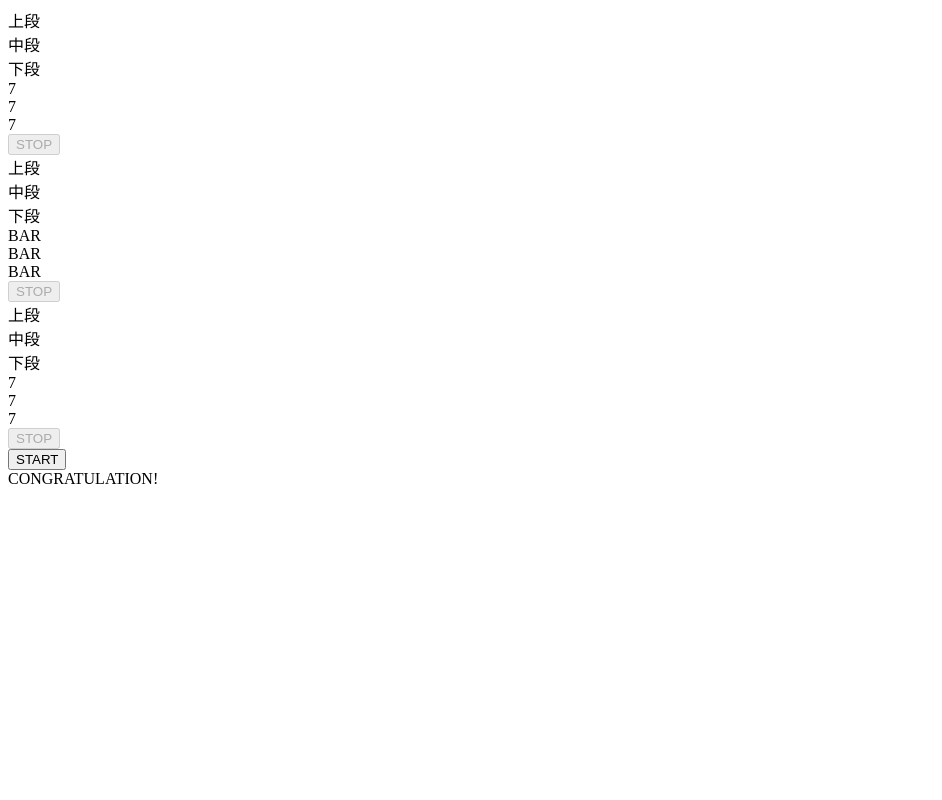
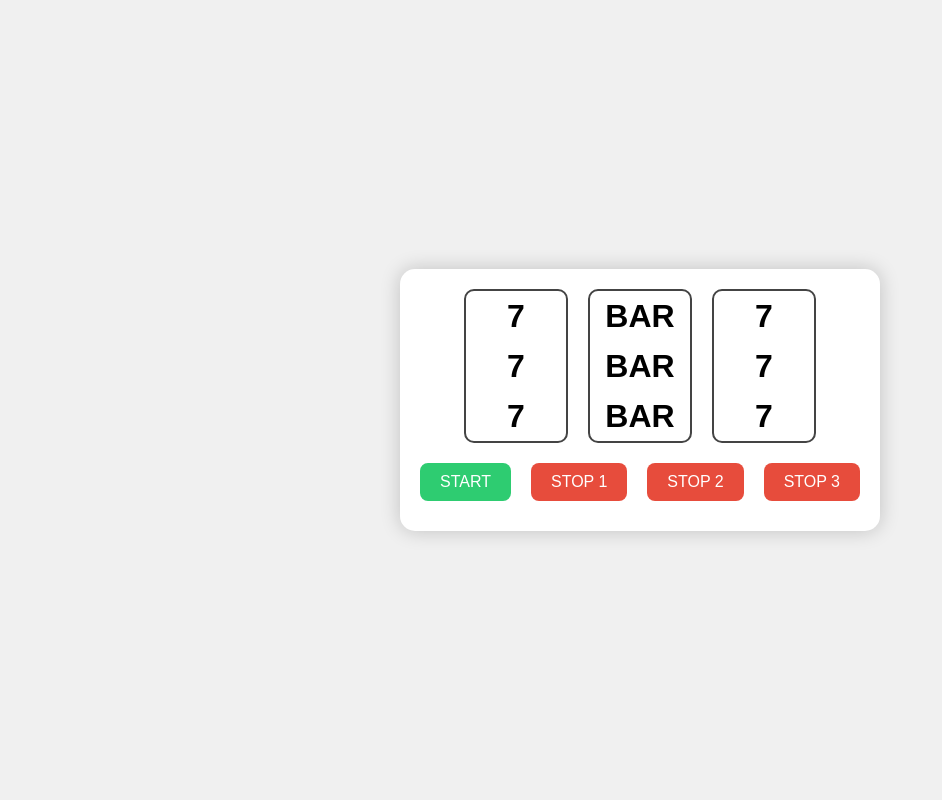
Before and after one commit to hiyokko494/slot-trainer, a plain HTML site: page index.html in a window 1280 px wide. Shown: the whole page, without its empty margins (0-942 px from the left). Drawn offline with Linux system fonts and the light colour scheme.

Commit message:
Add files via upload

```diff
--- a/index.html
+++ b/index.html
@@ -4,102 +4,190 @@
 <head>
   <meta charset="UTF-8" />
   <meta name="viewport" content="width=device-width, initial-scale=1.0"/>
-  <title>スロット ビタ押し練習</title>
+  <title>ビタ押しスロット練習</title>
   <style>
-    /* (Canva-generated CSS styles go here — omitted for brevity) */
+    body {
+      margin: 0;
+      padding: 0;
+      font-family: sans-serif;
+      background: #f0f0f0;
+      display: flex;
+      justify-content: center;
+      align-items: center;
+      height: 100vh;
+    }
+
+    .machine {
+      background: #fff;
+      padding: 20px;
+      border-radius: 15px;
+      box-shadow: 0 0 20px rgba(0,0,0,0.2);
+      text-align: center;
+    }
+
+    .reels {
+      display: flex;
+      justify-content: center;
+      gap: 20px;
+      margin-bottom: 20px;
+    }
+
+    .reel-container {
+      width: 100px;
+      height: 150px;
+      border: 2px solid #444;
+      overflow: hidden;
+      position: relative;
+      border-radius: 10px;
+      background: #fff;
+    }
+
+    .reel {
+      position: absolute;
+      top: 0;
+      width: 100%;
+      animation: scroll 1s linear infinite;
+    }
+
+    .symbol {
+      height: 50px;
+      display: flex;
+      justify-content: center;
+      align-items: center;
+      font-size: 32px;
+      font-weight: bold;
+    }
+
+    .controls {
+      display: flex;
+      justify-content: center;
+      gap: 20px;
+      margin-bottom: 10px;
+    }
+
+    button {
+      padding: 10px 20px;
+      font-size: 16px;
+      border: none;
+      border-radius: 8px;
+      cursor: pointer;
+    }
+
+    .start-btn {
+      background: #2ecc71;
+      color: white;
+    }
+
+    .stop-btn {
+      background: #e74c3c;
+      color: white;
+    }
+
+    .result {
+      font-size: 20px;
+      margin-top: 10px;
+    }
+
+    .message {
+      font-size: 36px;
+      font-weight: bold;
+      color: gold;
+      display: none;
+      margin-top: 20px;
+    }
+
+    @keyframes scroll {
+      0% { top: 0; }
+      100% { top: -1050px; }
+    }
   </style>
 </head>
 <body>
-  <div class="container">
-    <div class="machine">
-      <div class="reels-container">
-        <!-- Reel 1 -->
-        <div class="reel-column">
-          <div class="reel-window">
-            <div class="position-lines">
-              <div class="position-line top"></div>
-              <div class="position-line middle"></div>
-            </div>
-            <div class="position-labels">
-              <div class="position-label">上段</div>
-              <div class="position-label">中段</div>
-              <div class="position-label">下段</div>
-            </div>
-            <div class="reel" id="reel1"></div>
-            <div class="stopped-symbols" id="stopped-symbols1">
-              <div class="stopped-symbol top symbol-blue7" id="stopped-top1">7</div>
-              <div class="stopped-symbol middle symbol-blue7" id="stopped-middle1">7</div>
-              <div class="stopped-symbol bottom symbol-blue7" id="stopped-bottom1">7</div>
-            </div>
-            <div class="result-message text-green-600" id="result1"></div>
-          </div>
-          <div class="mt-4">
-            <button class="button stop-button" id="stop1" disabled>STOP</button>
-          </div>
-          <div class="error-message" id="error1"></div>
-        </div>
-
-        <!-- Reel 2 -->
-        <div class="reel-column">
-          <div class="reel-window">
-            <div class="position-lines">
-              <div class="position-line top"></div>
-              <div class="position-line middle"></div>
-            </div>
-            <div class="position-labels">
-              <div class="position-label">上段</div>
-              <div class="position-label">中段</div>
-              <div class="position-label">下段</div>
-            </div>
-            <div class="reel" id="reel2"></div>
-            <div class="stopped-symbols" id="stopped-symbols2">
-              <div class="stopped-symbol top symbol-bar" id="stopped-top2">BAR</div>
-              <div class="stopped-symbol middle symbol-bar" id="stopped-middle2">BAR</div>
-              <div class="stopped-symbol bottom symbol-bar" id="stopped-bottom2">BAR</div>
-            </div>
-            <div class="result-message text-green-600" id="result2"></div>
-          </div>
-          <div class="mt-4">
-            <button class="button stop-button" id="stop2" disabled>STOP</button>
-          </div>
-          <div class="error-message" id="error2"></div>
-        </div>
-
-        <!-- Reel 3 -->
-        <div class="reel-column">
-          <div class="reel-window">
-            <div class="position-lines">
-              <div class="position-line top"></div>
-              <div class="position-line middle"></div>
-            </div>
-            <div class="position-labels">
-              <div class="position-label">上段</div>
-              <div class="position-label">中段</div>
-              <div class="position-label">下段</div>
-            </div>
-            <div class="reel" id="reel3"></div>
-            <div class="stopped-symbols" id="stopped-symbols3">
-              <div class="stopped-symbol top symbol-red7" id="stopped-top3">7</div>
-              <div class="stopped-symbol middle symbol-red7" id="stopped-middle3">7</div>
-              <div class="stopped-symbol bottom symbol-red7" id="stopped-bottom3">7</div>
-            </div>
-            <div class="result-message text-green-600" id="result3"></div>
-          </div>
-          <div class="mt-4">
-            <button class="button stop-button" id="stop3" disabled>STOP</button>
-          </div>
-          <div class="error-message" id="error3"></div>
-        </div>
+  <div class="machine">
+    <div class="reels">
+      <div class="reel-container">
+        <div class="reel" id="reel1"></div>
       </div>
-
-      <div class="flex justify-center mt-6 sm:mt-8">
-        <button class="button start-button" id="start">START</button>
+      <div class="reel-container">
+        <div class="reel" id="reel2"></div>
       </div>
-
-      <div class="congratulation" id="congratulation">
-        <div class="congratulation-text">CONGRATULATION!</div>
+      <div class="reel-container">
+        <div class="reel" id="reel3"></div>
       </div>
     </div>
+
+    <div class="controls">
+      <button class="start-btn" onclick="startReels()">START</button>
+      <button class="stop-btn" onclick="stopReel(1)">STOP 1</button>
+      <button class="stop-btn" onclick="stopReel(2)">STOP 2</button>
+      <button class="stop-btn" onclick="stopReel(3)">STOP 3</button>
+    </div>
+
+    <div class="result" id="result"></div>
+    <div class="message" id="congrats">CONGRATULATION!</div>
   </div>
+
+  <script>
+    const symbols = {
+      1: '7',
+      2: 'BAR',
+      3: '7'
+    };
+
+    const reelElements = [null, document.getElementById('reel1'), document.getElementById('reel2'), document.getElementById('reel3')];
+    let stopTimes = {};
+    let stopResults = {};
+    let startTime;
+
+    function generateReels() {
+      for (let i = 1; i <= 3; i++) {
+        let html = '';
+        for (let j = 0; j < 21; j++) {
+          html += `<div class="symbol">${symbols[i]}</div>`;
+        }
+        reelElements[i].innerHTML = html;
+      }
+    }
+
+    function startReels() {
+      document.getElementById('result').textContent = '';
+      document.getElementById('congrats').style.display = 'none';
+      generateReels();
+      for (let i = 1; i <= 3; i++) {
+        reelElements[i].style.animationPlayState = 'running';
+        reelElements[i].style.top = '0px';
+      }
+      startTime = Date.now();
+      stopTimes = {};
+      stopResults = {};
+    }
+
+    function stopReel(index) {
+      if (stopTimes[index]) return;
+      const now = Date.now();
+      const elapsed = now - startTime;
+      const position = (elapsed % 1000) / 1000;
+      const segment = 1 / 21;
+      const diff = position % segment;
+      const offset = diff < segment/2 ? -diff : segment - diff;
+      const framesOff = Math.round(offset / segment);
+      const earlyLate = offset < 0 ? `${Math.abs(framesOff)}コマ早い` : `${Math.abs(framesOff)}コマ遅い`;
+      stopTimes[index] = elapsed;
+      stopResults[index] = framesOff === 0 ? "great!" : earlyLate;
+
+      reelElements[index].style.animationPlayState = 'paused';
+
+      document.getElementById('result').textContent += `リール${index}：${stopResults[index]}　`;
+
+      if (Object.keys(stopResults).length === 3) {
+        const success = Object.values(stopResults).every(res => res === "great!");
+        if (success) {
+          document.getElementById('congrats').style.display = 'block';
+        }
+      }
+    }
+
+    window.onload = generateReels;
+  </script>
 </body>
 </html>
```
